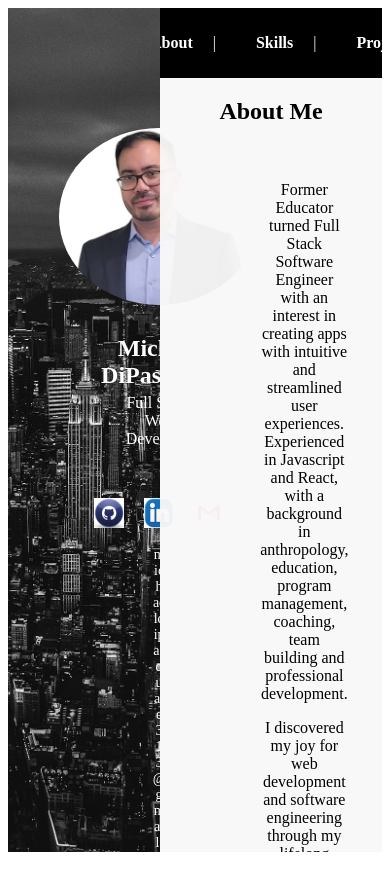
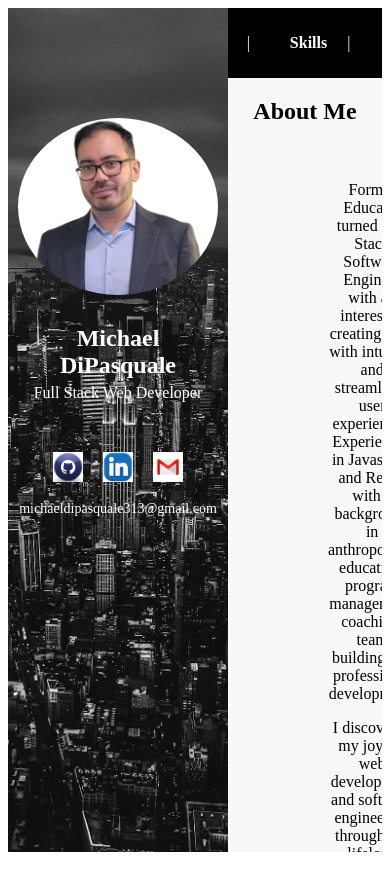
Before and after one commit to mdipasqu13/michael-dipasquale-website, a React (Create React App) app: page / in a window 390 px wide. Shown: the top 890 px of the page. After the commit the page ends 860 px from the top, so only its background shows below. Built offline with nearby package versions, Linux system fonts and the light colour scheme.

Commit message:
add mobile parameters

```diff
--- a/package.json
+++ b/package.json
@@ -8,6 +8,7 @@
     "@testing-library/user-event": "^13.5.0",
     "react": "^18.3.1",
     "react-dom": "^18.3.1",
+    "react-responsive": "^10.0.0",
     "react-scripts": "5.0.1",
     "web-vitals": "^2.1.4"
   },
--- a/src/App.css
+++ b/src/App.css
@@ -79,3 +79,35 @@
   color: white;
   margin-left: 150px;
 }
+
+@media only screen and (max-width: 600px) {
+  .left-half {
+    width: 100%;
+    padding: 10px;
+    margin-left: 0;
+  }
+
+  .profile-photo {
+    margin-left: 0;
+  }
+
+  .social-icons {
+    margin-left: 0;
+  }
+
+  .email-link {
+    margin-left: 0;
+  }
+
+  .profile-name {
+    margin-left: 0;
+  }
+
+  .profile-title {
+    margin-left: 0;
+  }
+
+  .right-half {
+    width: 100%;
+  }
+}
--- a/src/App.js
+++ b/src/App.js
@@ -4,18 +4,21 @@ import Header from './Header.js';
 import Projects from './Projects.js';
 import Skills from './Skills.js';
 import About from './About.js';
+import { useMediaQuery } from 'react-responsive';
 
 function App() {
+  const isMobile = useMediaQuery({ query: '(max-width: 600px)' });
 
 
   const leftHalfStyle = {
-    width: '30%',
+    width: isMobile ? '100%' : '30%',
+    // width: '30%',
     backgroundColor: '#f0f0f0',
     display: 'flex',
     flexDirection: 'column',
     justifyContent: 'flex-start',
     alignItems: 'center',
-    padding: '20px',
+    padding: isMobile ? '10px' : '20px',
     backgroundImage: `url(${process.env.PUBLIC_URL}/backgrounddark.jpeg)`,
     backgroundRepeat: 'no-repeat',
     backgroundSize: 'cover',
```
Also changed, not shown: 1 other file (tests, documents, lock files or other folders).
